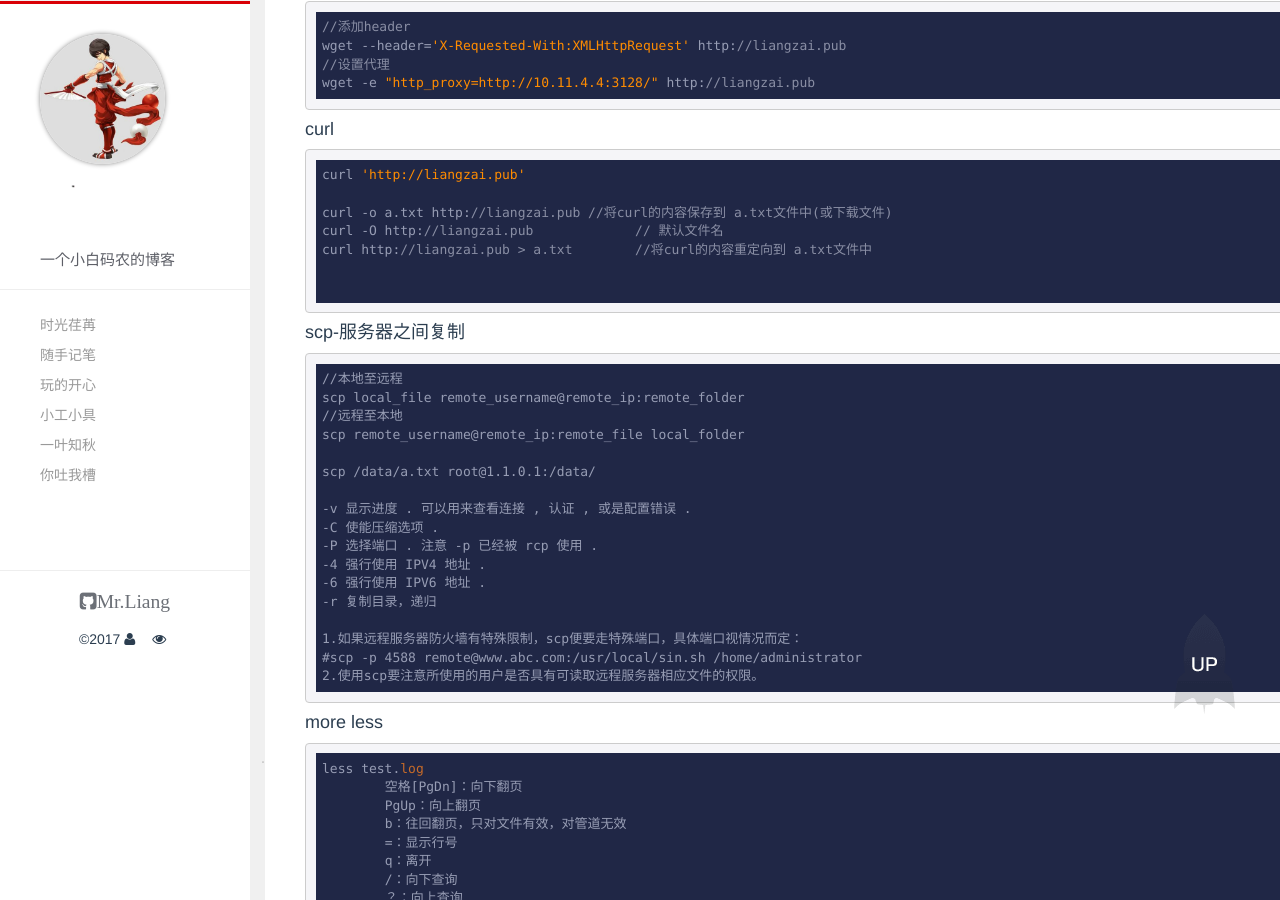
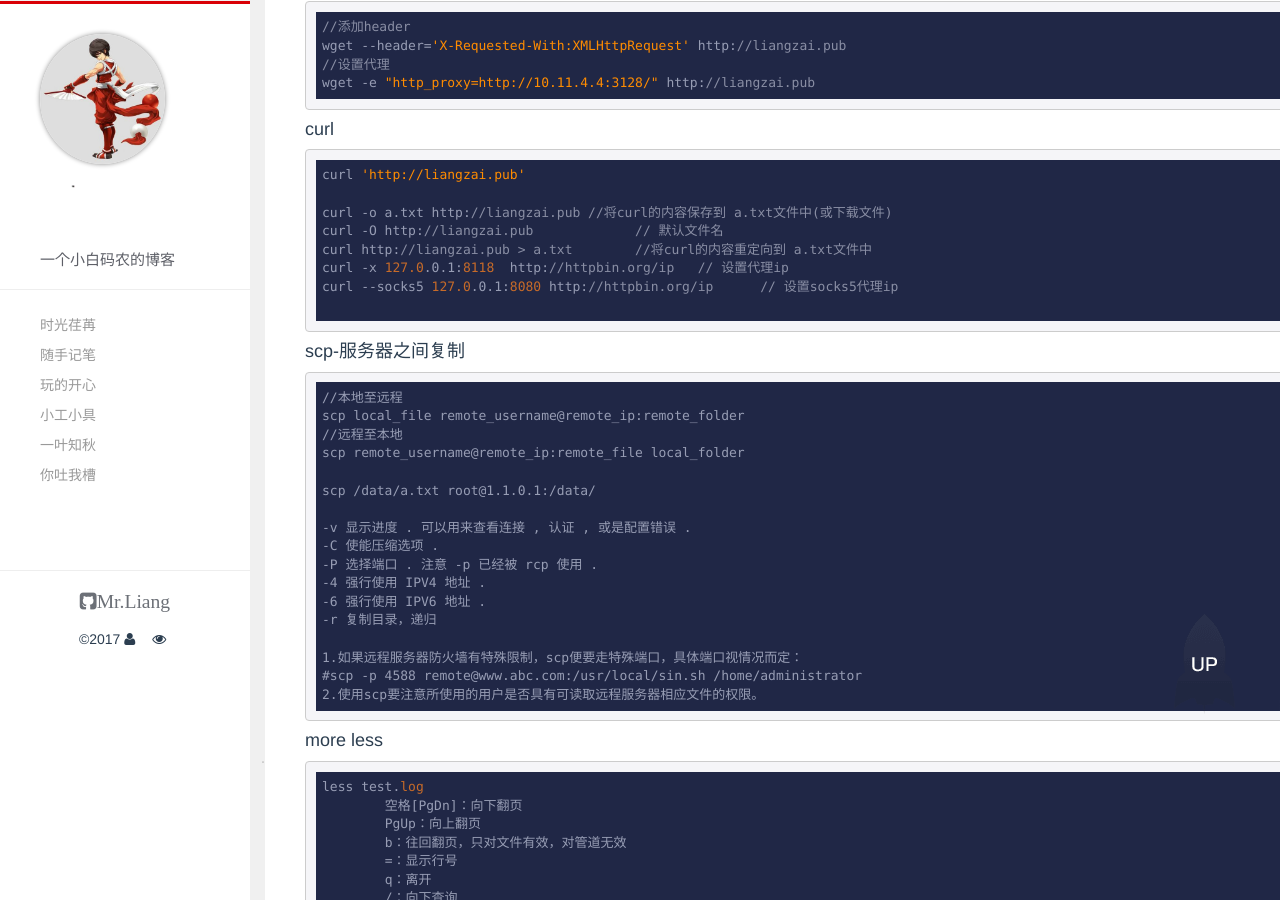
Before and after one commit to liangrengongzuoshi/liangzai.pub, a Jekyll site: the page built from _posts/2017-05-26-linux.md, in a window 1280 px wide and 900 px high, scrolled down 1219 px. Built offline with Jekyll 4.4.1, drawn with Linux system fonts in a browser that asks for light colours; comment, search, counter and statistics services are not loaded.

Commit message:
add curl

````diff
--- a/_posts/2017-05-26-linux.md
+++ b/_posts/2017-05-26-linux.md
@@ -74,7 +74,8 @@ curl 'http://liangzai.pub'
 curl -o a.txt http://liangzai.pub //将curl的内容保存到 a.txt文件中(或下载文件)
 curl -O http://liangzai.pub		// 默认文件名
 curl http://liangzai.pub > a.txt	//将curl的内容重定向到 a.txt文件中
-
+curl -x 127.0.0.1:8118	http://httpbin.org/ip	// 设置代理ip
+curl --socks5 127.0.0.1:8080 http://httpbin.org/ip 	// 设置socks5代理ip
 
 ```
 
````
